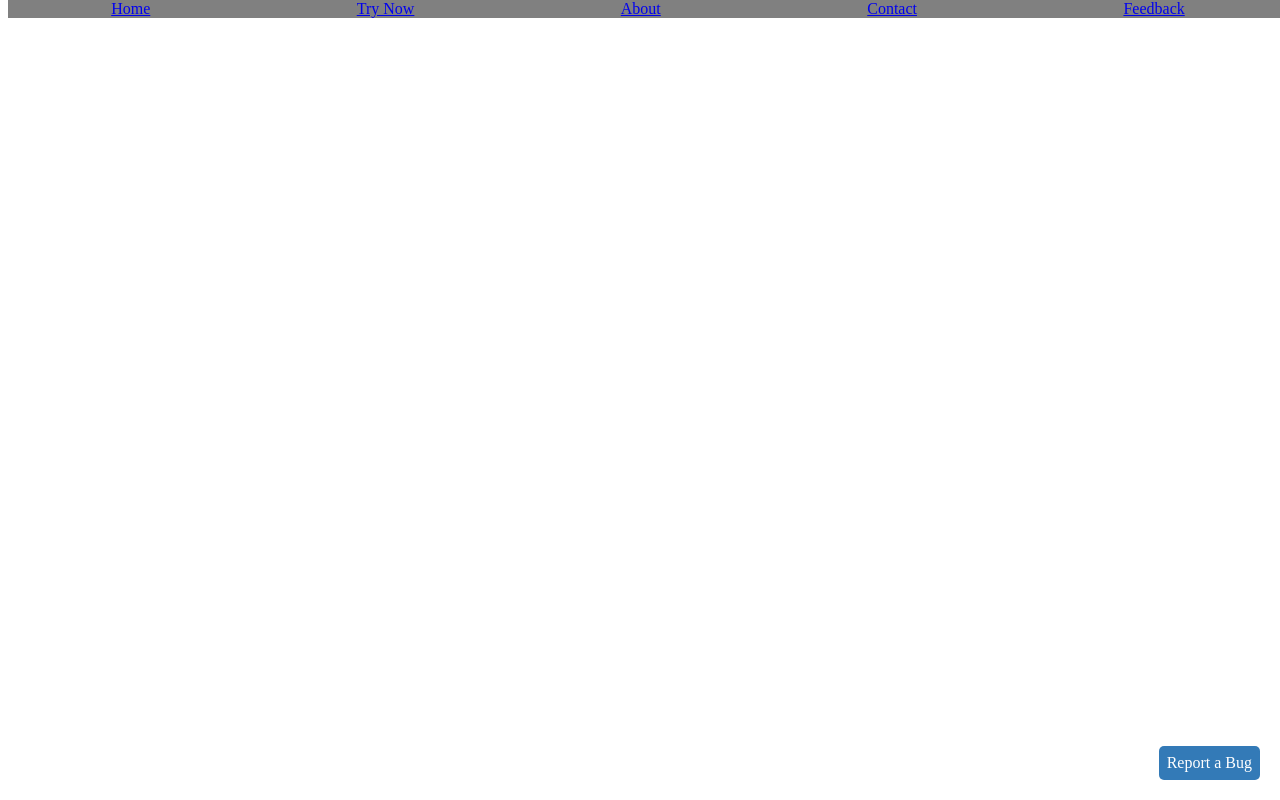
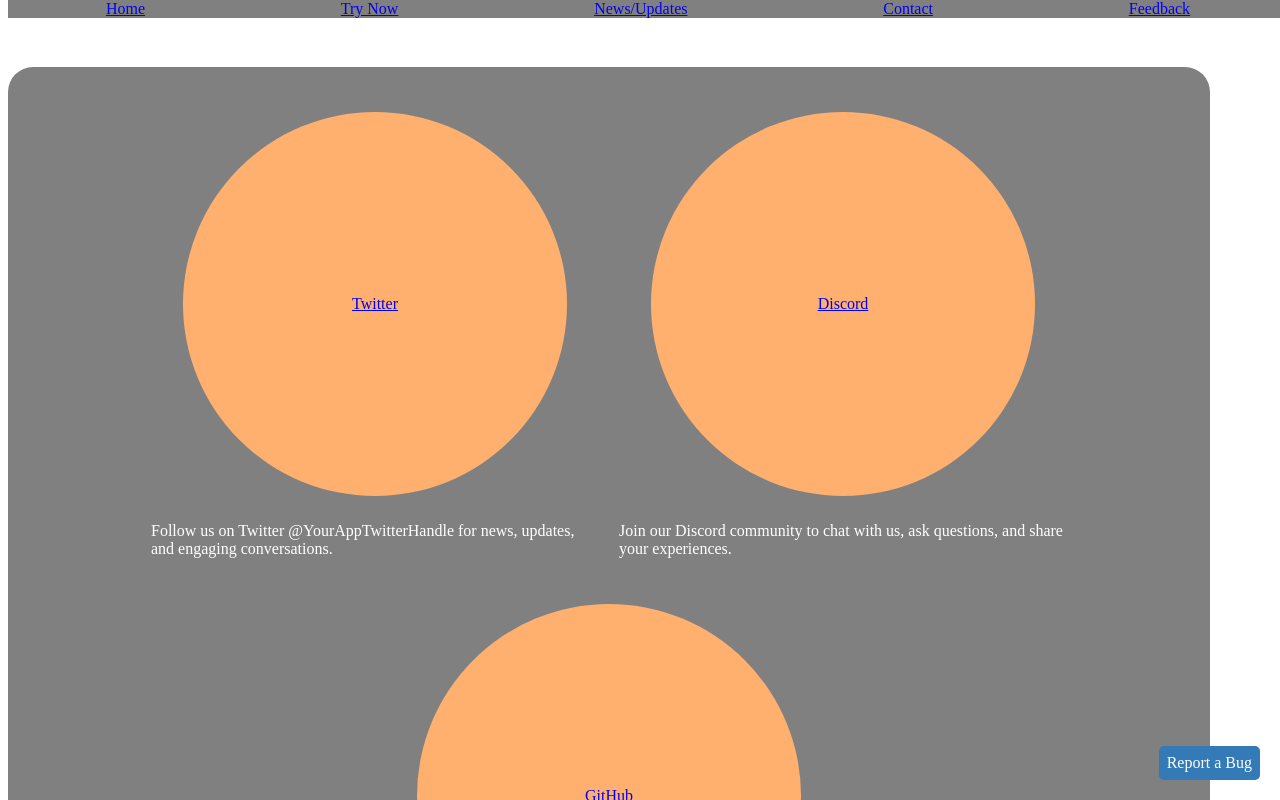
Before and after one commit to Dalidorn/ShiftFlow, a SvelteKit app: page /contact in a window 1280 px wide. Shown: the top 800 px of the page. Built offline with nearby package versions, Linux system fonts and the light colour scheme.

Commit message:
contact page first pass

```diff
--- a/src/lib/NavBar.svelte
+++ b/src/lib/NavBar.svelte
@@ -25,7 +25,7 @@
 		<!-- Mobile navigation bar content -->
 		<a href="/">Home</a>
 		<a href="/edit">Try Now</a>
-		<a href="/about">About</a>
+		<a href="/about">News/Updates</a>
 		<a href="/contact">Contact</a>
 		<a href="/feedback">Feedback</a>
 	</nav>
@@ -33,7 +33,7 @@
 	<nav class="desktop">
 		<a href="/">Home</a>
 		<a href="/edit">Try Now</a>
-		<a href="/about">About</a>
+		<a href="/about">News/Updates</a>
 		<a href="/contact">Contact</a>
 		<a href="/feedback">Feedback</a>
 	</nav>
--- a/src/routes/contact/+page.svelte
+++ b/src/routes/contact/+page.svelte
@@ -0,0 +1,65 @@
+<h2>Connect with Us</h2>
+
+<div class="socialContainer">
+	<div class="socialBlock">
+		<a class="socialLink" href="link-to-your-Twitter" target="_blank">Twitter</a>
+		<p>Follow us on Twitter @YourAppTwitterHandle for news, updates, and engaging conversations.</p>
+	</div>
+
+	<div class="socialBlock">
+		<a class="socialLink" href="link-to-your-Discord" target="_blank">Discord</a>
+		<p>Join our Discord community to chat with us, ask questions, and share your experiences.</p>
+	</div>
+
+	<div class="socialBlock">
+		<a class="socialLink" href="link-to-your-GitHub" target="_blank">GitHub</a>
+		<p>Fellow coders! Explore our open-source projects or even contribute to our codebase!</p>
+	</div>
+</div>
+
+
+
+<h2>Bug Reports and Feedback</h2>
+<p>
+	We highly value your feedback and strive to make [Your App Name] even better. If you encounter any
+	issues or have suggestions for improvement, please let us know! You can report bugs or provide
+	feedback through our dedicated Bug Report and Feedback forms on our website.
+</p>
+
+<h2>Reach Out to Us</h2>
+<p>On more official business? Reach out to us below and we'll be in touch!</p>
+
+<style>
+
+    .socialContainer {
+        display: flex;
+        flex-wrap: wrap;
+        width: 90vw;
+        background-color: gray;
+        border-radius: 25px;
+        padding: 25px;
+        justify-content: center;
+        align-items: center;
+    }
+
+    .socialBlock {
+        display: flex;
+        flex-direction: column;
+        align-items: center;
+        width: 35vw;
+        margin: 10px;
+    }
+
+    .socialLink {
+        display: flex;
+        flex-direction: column;
+        align-items: center;
+        justify-content: space-around;
+        background-color: rgb(255, 176, 111);
+        margin: 10px;
+        border-radius: 100%;
+        aspect-ratio: 1/1;
+        width: 30vw;
+    }
+
+</style>
```
Also changed, not shown: src/routes/about/+page.svelte (+24 -1 lines).
